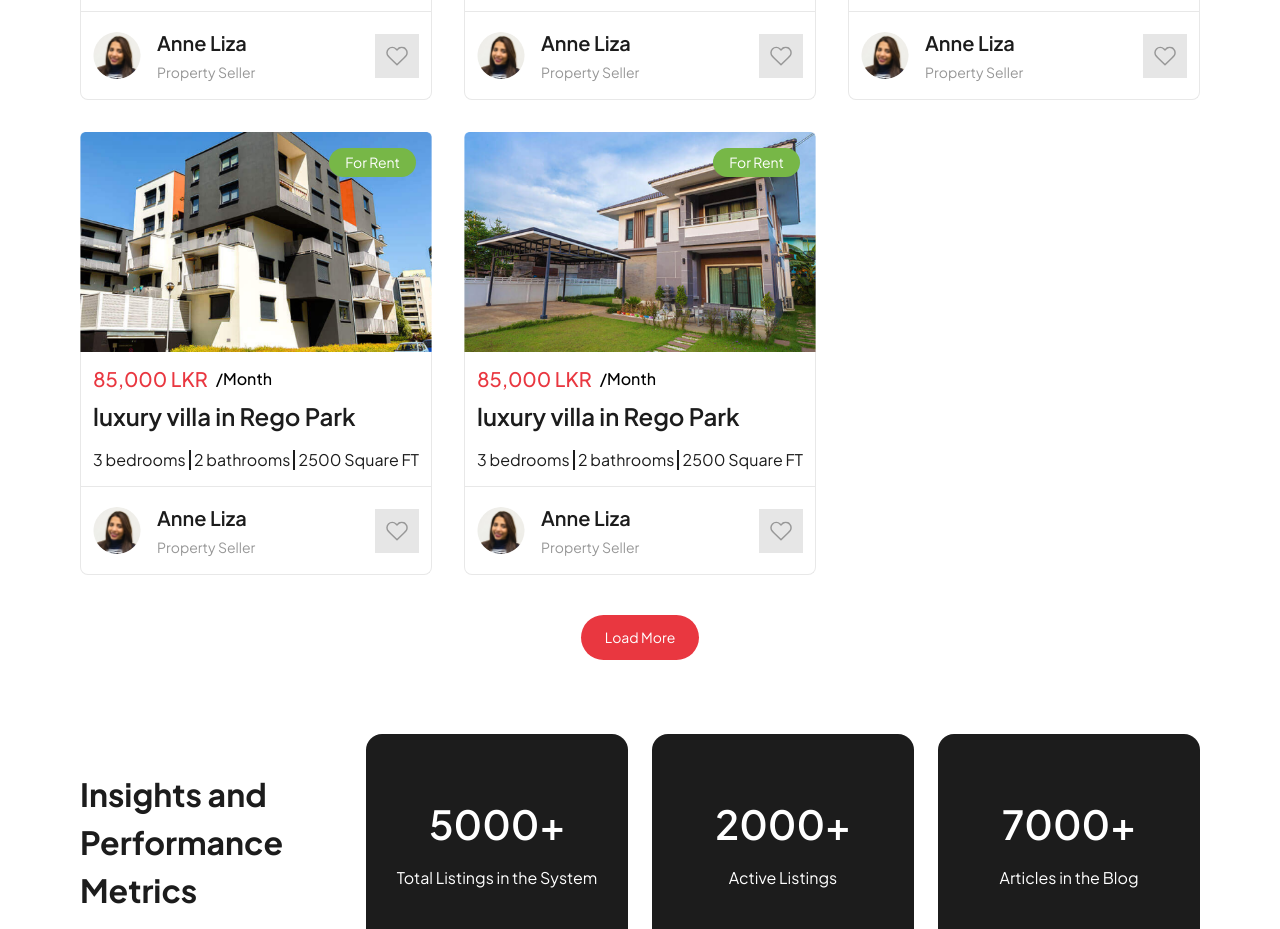
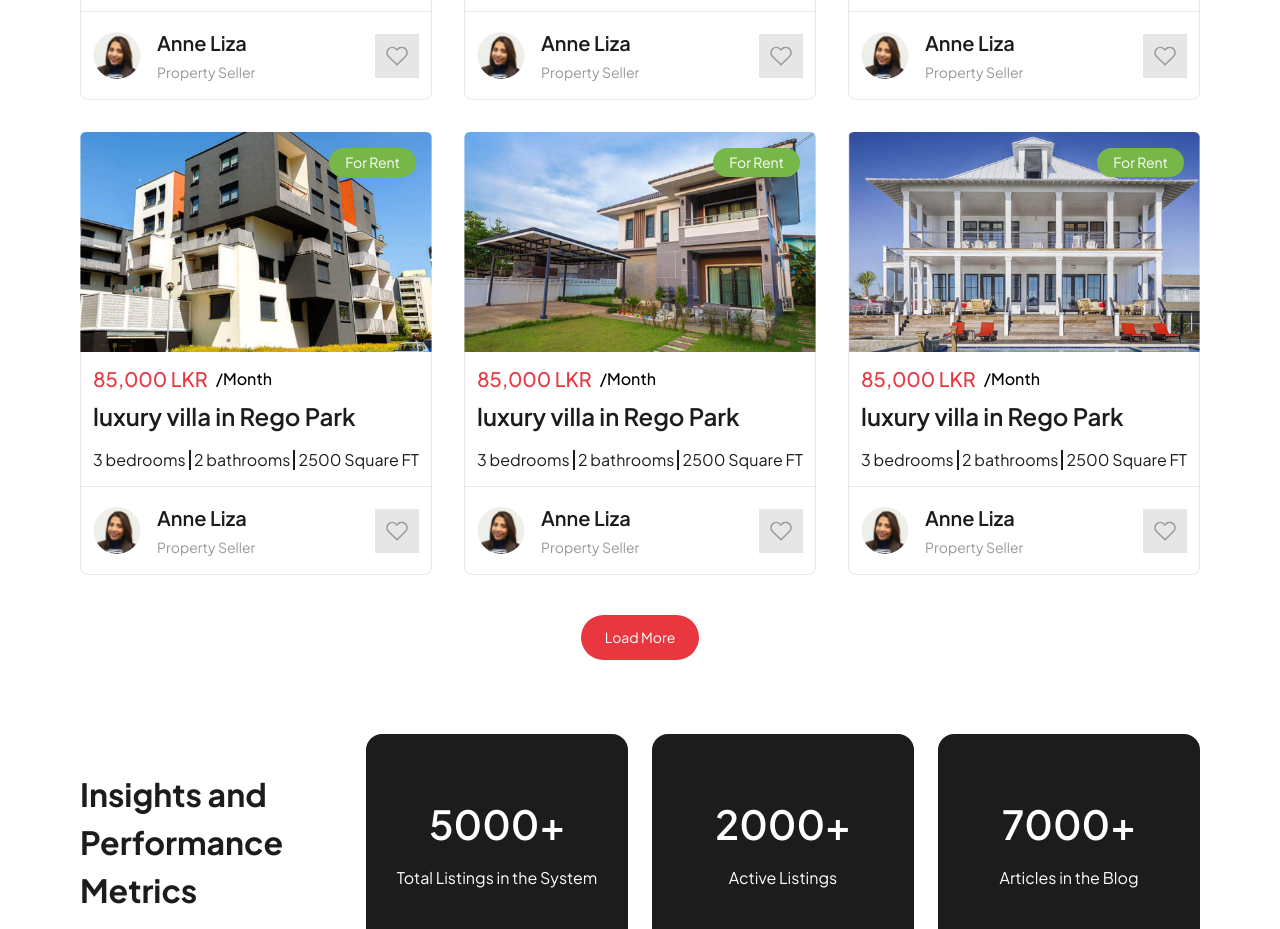
Before and after one commit to SajanThapa22/rental-website, a React (Vite) app: page / in a window 1280 px wide. Shown: the part 1700-2629 px from the top of the page. Built offline with nearby package versions, Linux system fonts and the light colour scheme.

Commit message:
cards grid fix

```diff
--- a/src/components/CardsContainer.jsx
+++ b/src/components/CardsContainer.jsx
@@ -10,10 +10,7 @@ const cardDetails = [
   { id: 3, img: building2 },
   { id: 4, img: building },
   { id: 5, img: building1 },
-  // { id: 6, img: building2 },
-  // { id: 7, img: building },
-  // { id: 8, img: building1 },
-  // { id: 9, img: building2 },
+  { id: 6, img: building2 },
 ];
 
 const CardsContainer = () => {
```
